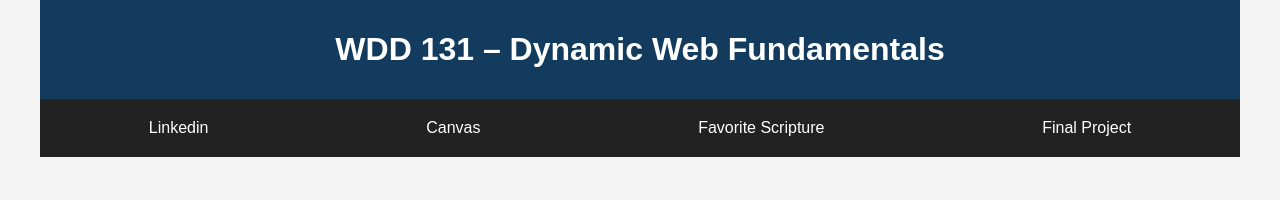
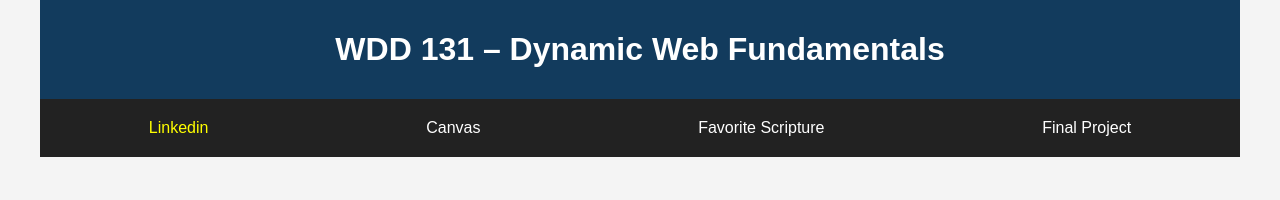
Before and after one commit to kotozo/wdd131, a plain HTML site: page index.html in a window 1280 px wide. Shown: the top 200 px of the page. Drawn offline with Linux system fonts and the light colour scheme; a web font is replaced by a local one.

Commit message:
index.html updated with class="active"

```diff
--- a/index.html
+++ b/index.html
@@ -18,7 +18,7 @@
         <span id="course-title">WDD 131 – Dynamic Web Fundamentals</span>
         <nav>
             <ul>
-                <li><a href="https://www.linkedin.com/in/kokou-gaston-tozo-2236ab11/">Linkedin</a></li>
+                <li><a href="https://www.linkedin.com/in/kokou-gaston-tozo-2236ab11/" class="active" target="_blank">Linkedin</a></li>
                 <li><a href="https://byupw.instructure.com/">Canvas</a></li>
                 <li><a href="https://www.churchofjesuschrist.org/study/scriptures">Favorite Scripture</a></li>
                 <li><a href="#">Final Project</a></li>
```
